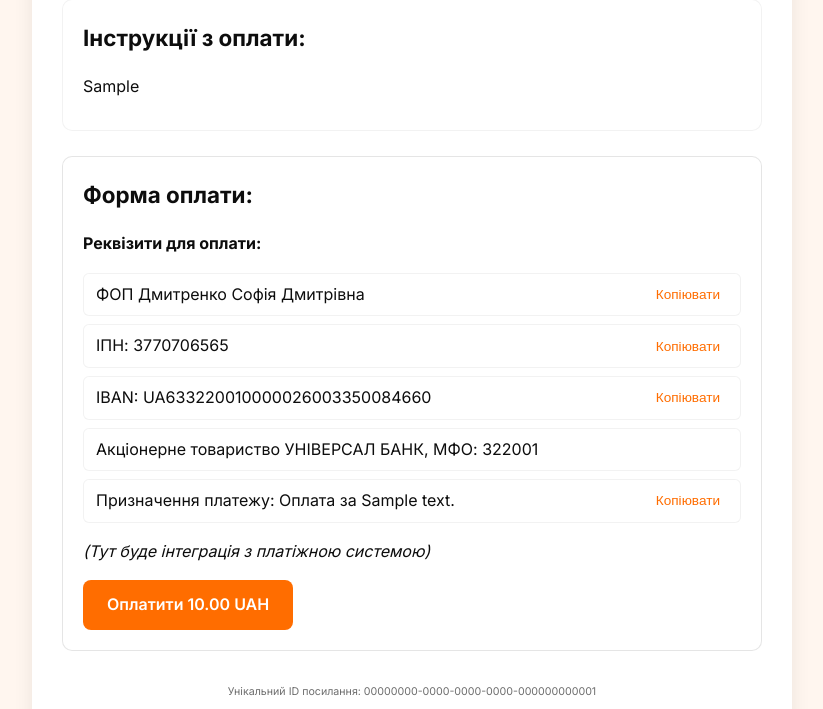
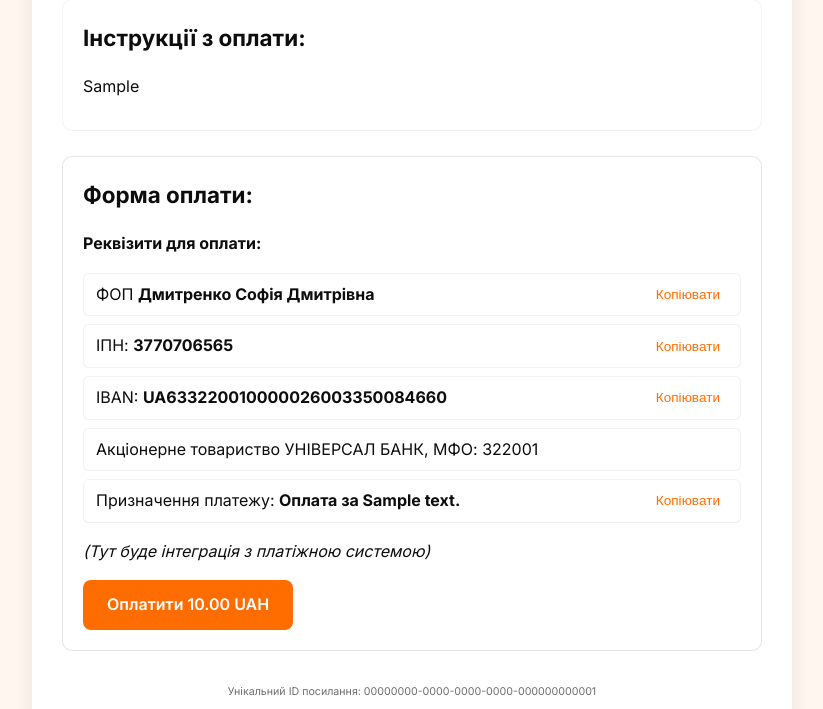
Before and after one commit to Sophie-sd/prometeylabs-payment, a Django app: template myproject/payment/templates/payment/payment_page.html in a window 1280 px wide. Shown: the part 1161-1870 px from the top of the page, without its empty margins (228-1051 px from the left). Run offline with Django 4.2, Linux system fonts and the light colour scheme; tables that the repository leaves empty hold one stand-in row (values such as "Sample post"); the template is opened without the code that fills it: values that come from a table or form of the project are taken from there, most other values are stand-ins (such as "Sample title", 1, 10 or a date in 2020).

Commit message:
Оновлено реквізити: додано виділення та покращено копіювання значень

```diff
--- a/myproject/payment/templates/payment/payment_page.html
+++ b/myproject/payment/templates/payment/payment_page.html
@@ -69,17 +69,17 @@
             <p><strong>Реквізити для оплати:</strong></p>
 
             <div class="requisites-field">
-                <span>ФОП Дмитренко Софія Дмитрівна</span>
-                <button class="copy-btn" data-copy="ФОП Дмитренко Софія Дмитрівна">Копіювати</button>
+                <span>ФОП <strong>Дмитренко Софія Дмитрівна</strong></span>
+                <button class="copy-btn" data-copy="Дмитренко Софія Дмитрівна">Копіювати</button>
             </div>
 
             <div class="requisites-field">
-                <span>ІПН: 3770706565</span>
+                <span>ІПН: <strong>3770706565</strong></span>
                 <button class="copy-btn" data-copy="3770706565">Копіювати</button>
             </div>
 
             <div class="requisites-field">
-                <span>IBAN: UA633220010000026003350084660</span>
+                <span>IBAN: <strong>UA633220010000026003350084660</strong></span>
                 <button class="copy-btn" data-copy="UA633220010000026003350084660">Копіювати</button>
             </div>
 
@@ -88,7 +88,7 @@
             </div>
 
             <div class="requisites-field">
-                <span>Призначення платежу: Оплата за {{ payment_link.description }}</span>
+                <span>Призначення платежу: <strong>Оплата за {{ payment_link.description }}</strong></span>
                 <button class="copy-btn" data-copy="Оплата за {{ payment_link.description }}">Копіювати</button>
             </div>
 
```
